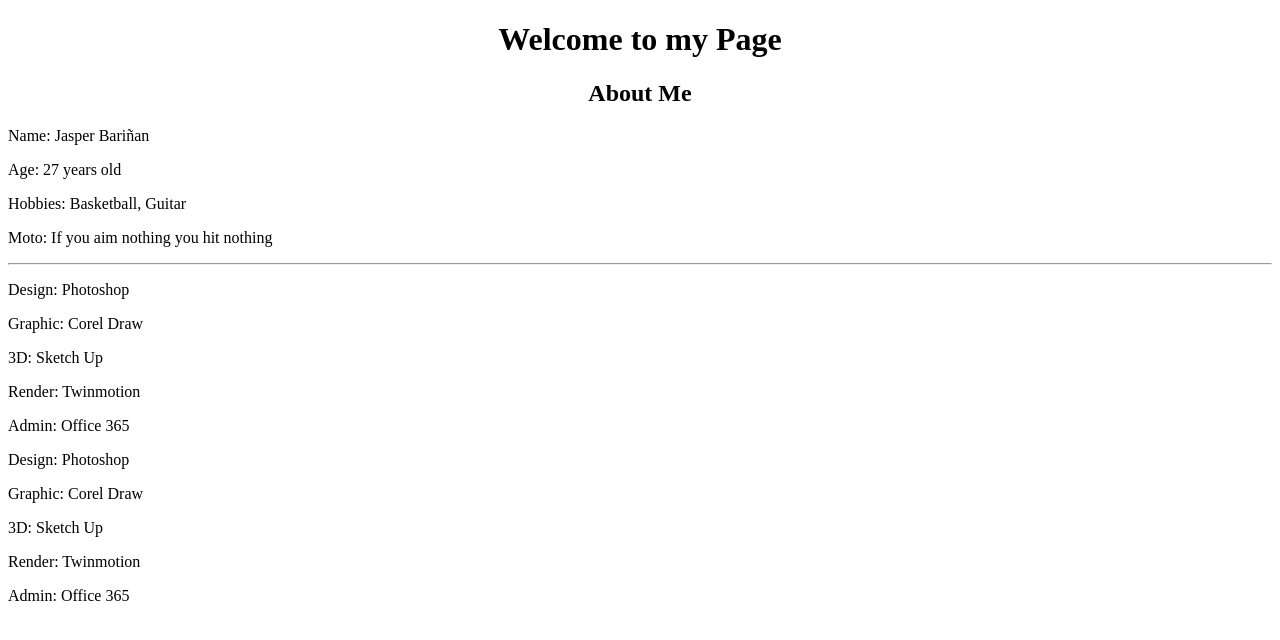
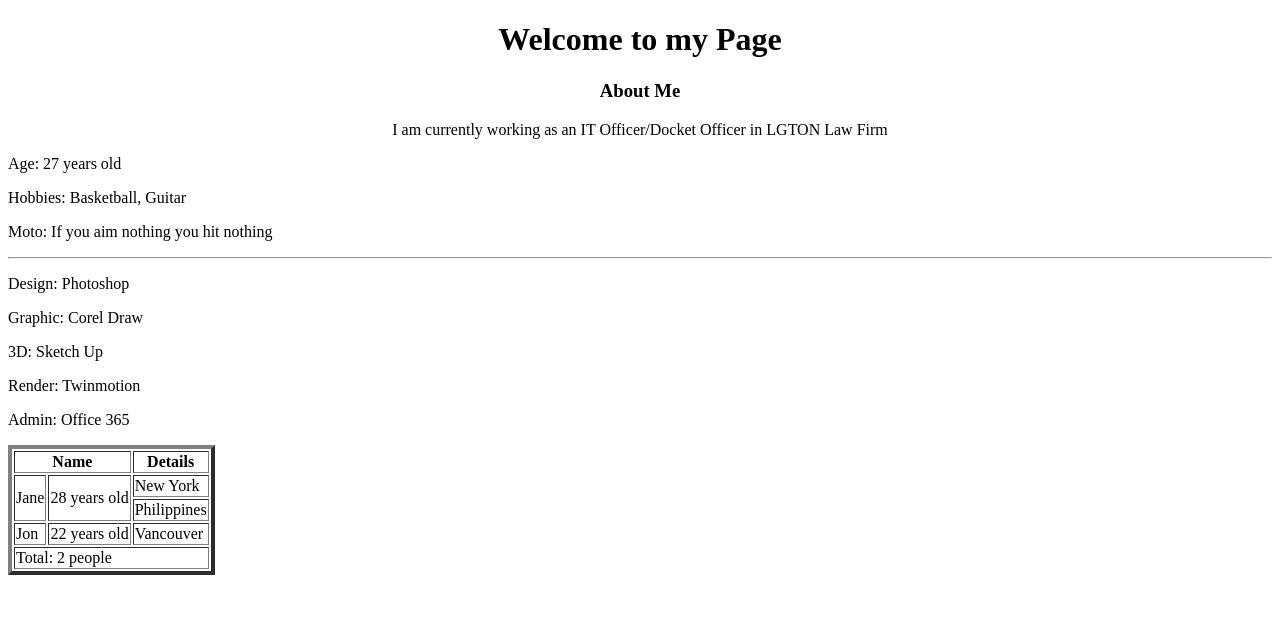
Before and after one commit to Jspruu/HTML-Project, a plain HTML site: page home.html in a window 1280 px wide. Drawn offline with Linux system fonts and the light colour scheme.

Commit message:
Add files via upload

```diff
--- a/home.html
+++ b/home.html
@@ -10,12 +10,12 @@
     <h1><center>Welcome to my Page</h1>
 
     <div>
-        <h2><center>About Me</h2>
-        <p>Name: Jasper Bariñan</p>
+        <h3><center>About Me</h3>
+        <p><center>I am currently working as an IT Officer/Docket Officer in LGTON Law Firm </p>
+    </div>
         <p>Age: 27 years old</p>
         <p>Hobbies: Basketball, Guitar</p>
         <p>Moto: If you aim nothing you hit nothing</p>
-      </div>
 
       <hr />
 
@@ -25,14 +25,42 @@
         <p>3D: Sketch Up</p>
         <p>Render: Twinmotion</p>
         <p>Admin: Office 365</p>
+      </div>
 
-        <div>
-            <p>Design: Photoshop</p>
-            <p>Graphic: Corel Draw</p>
-            <p>3D: Sketch Up</p>
-            <p>Render: Twinmotion</p>
-            <p>Admin: Office 365</p>
+      <table border="4">
+        <thead> <!-- Table Head -->
+        <tr> <!-- table row -->
+            <th colspan="2"> Name </th>
+            <th> Details </th>
 
-      </div>
+        </tr>
+        </thead>
+
+        <tbody> <!-- table body -->
+            <tr>
+                <td rowspan="2"> Jane </td>
+                <td rowspan="2"> 28 years old </td>
+                <td> New York </td>
+            </tr>
+
+            <tr>
+                <td> Philippines </td>
+            </tr>
+
+            <tr>
+                <td> Jon </td> <!-- table data or table data cell -->
+                <td> 22 years old </td>
+                <td> Vancouver </td>
+            </tr>
+        </tbody>
+
+        <tfoot>
+            <tr>
+                <td colspan="3"> Total: 2 people</td>
+            </tr>
+        </tfoot>
+    </table>
+    </center>
+
 </body>
 </html>
```
